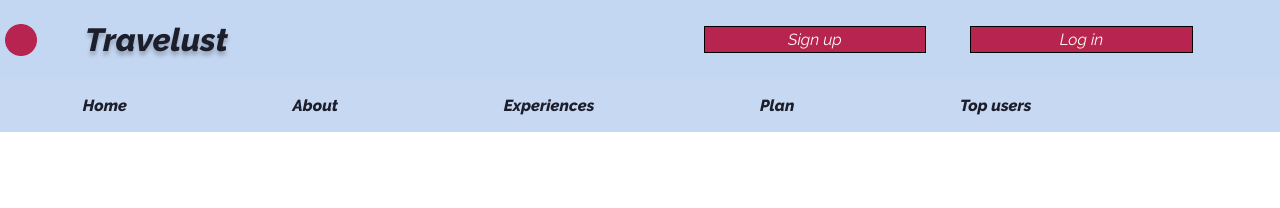
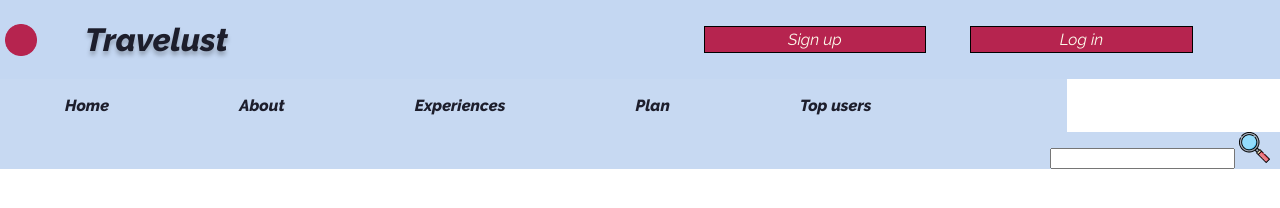
Before and after one commit to maria15bm/prototype, a plain HTML site: page index.html in a window 1280 px wide. Drawn offline with nearby package versions, Linux system fonts and the light colour scheme.

Commit message:
no sé cómo colocar la search-bar

```diff
--- a/index.html
+++ b/index.html
@@ -12,7 +12,7 @@
 </head>
 <body>
 	<header>
-		<div id='header-main'>
+		<div id='header-main' class='col-t-12 col-s-12 col-12'>
 			<img class='col-s-2' id='show-menu' src="images/show-menu.png">
 			<img class="col-s-2" id='logo' src="images/logo.png">
 			<h1 class='col-s-5' id='head-title'>Travelust</h1>
@@ -21,7 +21,7 @@
 				<button class="col-s-10 col-t-5" id='log-btn'>Log in</button>
 			</nav>
 		</div>
-		<nav class='col-s-5 col-t-12' id='nav-header-menu'>
+		<nav class='col-s-5 col-t-10' id='nav-header-menu'>
 			<a href="#">Home</a>
 			<a href="">About</a>
 			<a href="">Experiences</a>
@@ -31,10 +31,10 @@
 				<button class="col-s-5" id='sign-in-menu-btn'>Sign up</button>
 				<button class="col-s-5" id='log-in-menu-btn'>Log in</button>
 			</nav>
-			<nav id='search-bar'>
-				<input type="text" name="search-input">
-				<img id='search-lupa' src="images/search_lupa.png">
-			</nav>
+		</nav>
+		<nav id='search-bar'>
+			<input type="text" name="search-input">
+			<img id='search-lupa' src="images/search_lupa.png">
 		</nav>
 	</header>
 	<section>
--- a/style/index.css
+++ b/style/index.css
@@ -50,6 +50,10 @@ button{
 
 /*------ header -------*/
 
+header{
+	display: block;
+}
+
 #header-main{
 	background-color: #C4D7F2;
 	display: flex;
@@ -79,6 +83,8 @@ button{
 }
 
 #nav-header-menu{
+	position: absolute;
+	top: 79px;
 	background: rgba(196, 215, 242, 0.95);
 	padding: 10px 0px;
 }
@@ -106,7 +112,7 @@ button{
 }
 
 #search-bar{
-	display: none;
+	background: rgba(196, 215, 242, 0.95);
 }
 
 /*----- section -----*/
@@ -129,6 +135,9 @@ section{
   .col-t-11 {width: 91.66%;}
   .col-t-12 {width: 100%;}
 
+  header{
+	}
+
   #show-menu{
   	display: none;
   }
@@ -138,11 +147,17 @@ section{
 	}
 
 	#nav-header-menu{
+		position: static;
 		display: flex;
 	}
 
 	#log-sign-in-menu button{
 		display: none;
+	}
+
+	#search-bar{
+		padding-right: 10px;
+		text-align: right;
 	}
 
 
```
Also changed, not shown: images/search_lupa.png (added).
